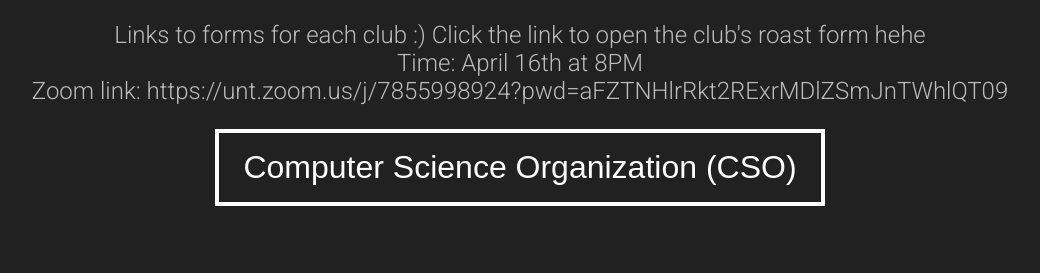
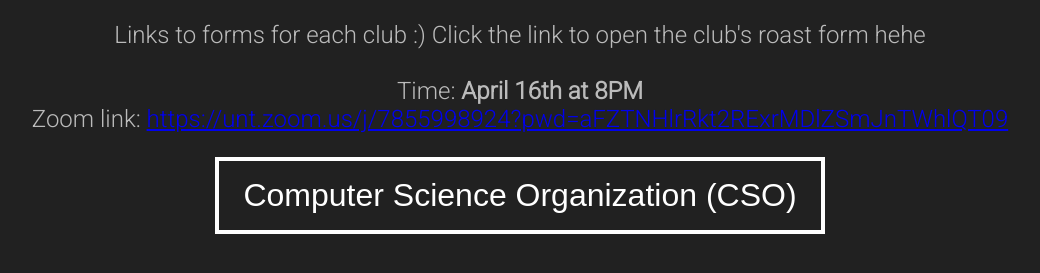
Before and after one commit to tams-cso/roast-a-club, a plain HTML site: page index.html in a window 1280 px wide. Shown: the part 129-402 px from the top of the page, without its empty margins (120-1160 px from the left). Drawn offline with nearby package versions, Linux system fonts and the light colour scheme.

Commit message:
Update index.html

```diff
--- a/index.html
+++ b/index.html
@@ -18,10 +18,10 @@
     <body>
         <h1>Roast an Exec!</h1>
         <p id="desc">Links to forms for each club :) Click the link to open the club's roast form hehe
+        </br></br>
+        Time: <strong>April 16th at 8PM</strong>
         </br>
-        Time: April 16th at 8PM
-        </br>
-        Zoom link: https://unt.zoom.us/j/7855998924?pwd=aFZTNHlrRkt2RExrMDlZSmJnTWhlQT09
+        Zoom link: <a href="https://unt.zoom.us/j/7855998924?pwd=aFZTNHlrRkt2RExrMDlZSmJnTWhlQT09" target="_blank">https://unt.zoom.us/j/7855998924?pwd=aFZTNHlrRkt2RExrMDlZSmJnTWhlQT09</a>
 
 
 </p>
```
